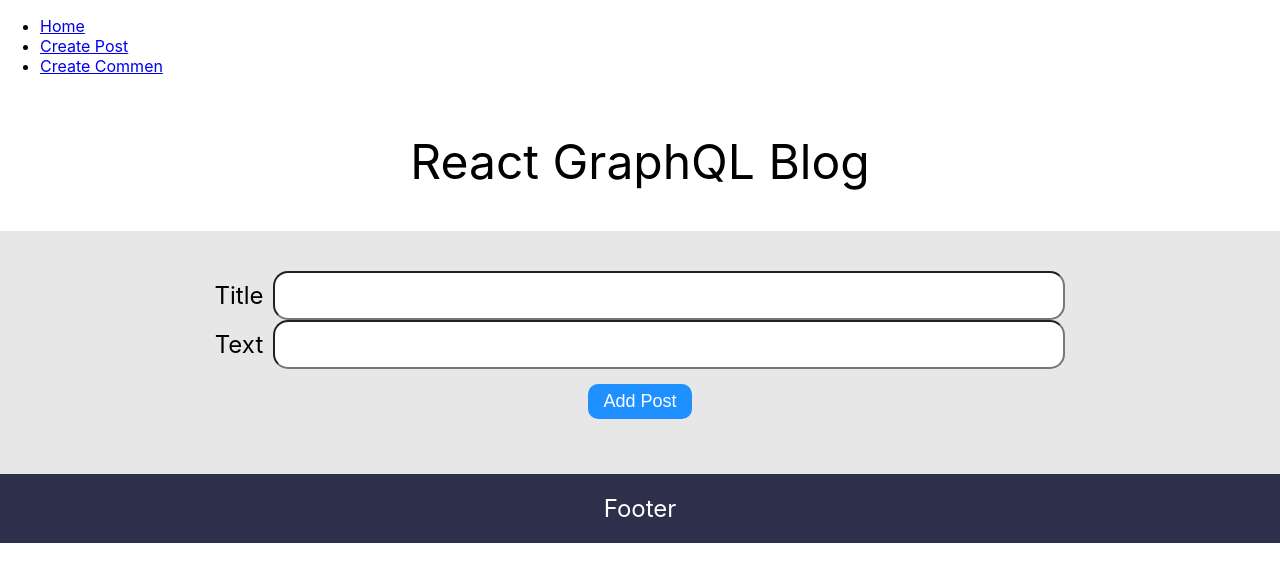
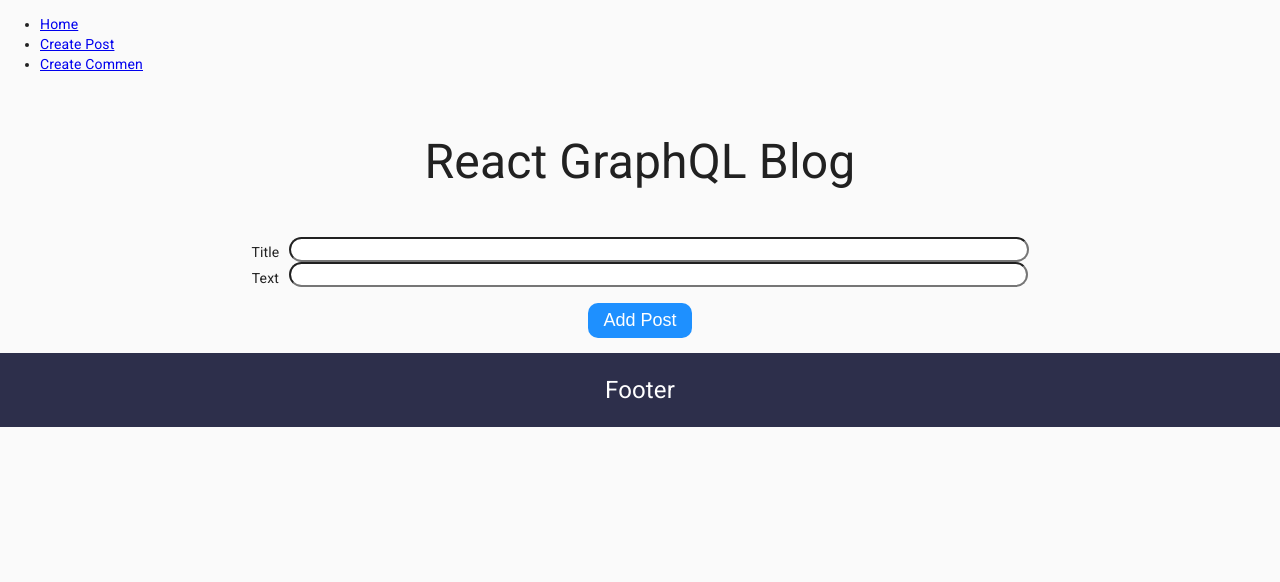
Before and after one commit to desolaser/react-graphql-blog, a React (Create React App) app in the folder client/: page /post in a window 1280 px wide. Shown: the top 582 px of the page. Built offline with nearby package versions, Linux system fonts and the light colour scheme.

Commit message:
Add CssBaseline and Container from material/ui in App js

```diff
--- a/client/src/App.js
+++ b/client/src/App.js
@@ -1,12 +1,12 @@
 import React from 'react';
 import ApolloClient from 'apollo-boost'
 import { ApolloProvider } from 'react-apollo'
+import { Container, CssBaseline } from '@material-ui/core'
 import {
     BrowserRouter as Router,
     Switch,
     Route
 } from "react-router-dom";
-
 
 import Navbar from './components/Navbar'
 import Header from './components/Header'
@@ -22,19 +22,18 @@ const client = new ApolloClient({
 const App = () => {
     return (
         <ApolloProvider client={client}>
+            <CssBaseline/>
             <Router>
-                <div className="container">
                 <Navbar/>
                 <Header/>
-                    <main className="main">
+                <Container fixed>
                     <Switch>
                         <Route exact path="/" component={PostList} />
                         <Route path="/post" component={PostForm} />
                         <Route path="/comment" component={CommentForm} />
                     </Switch>
-                    </main>
+                </Container>
                 <Footer/>
-                </div>
             </Router>
         </ApolloProvider>
     );
```
Lines whose indentation alone changed are shown as unchanged.
